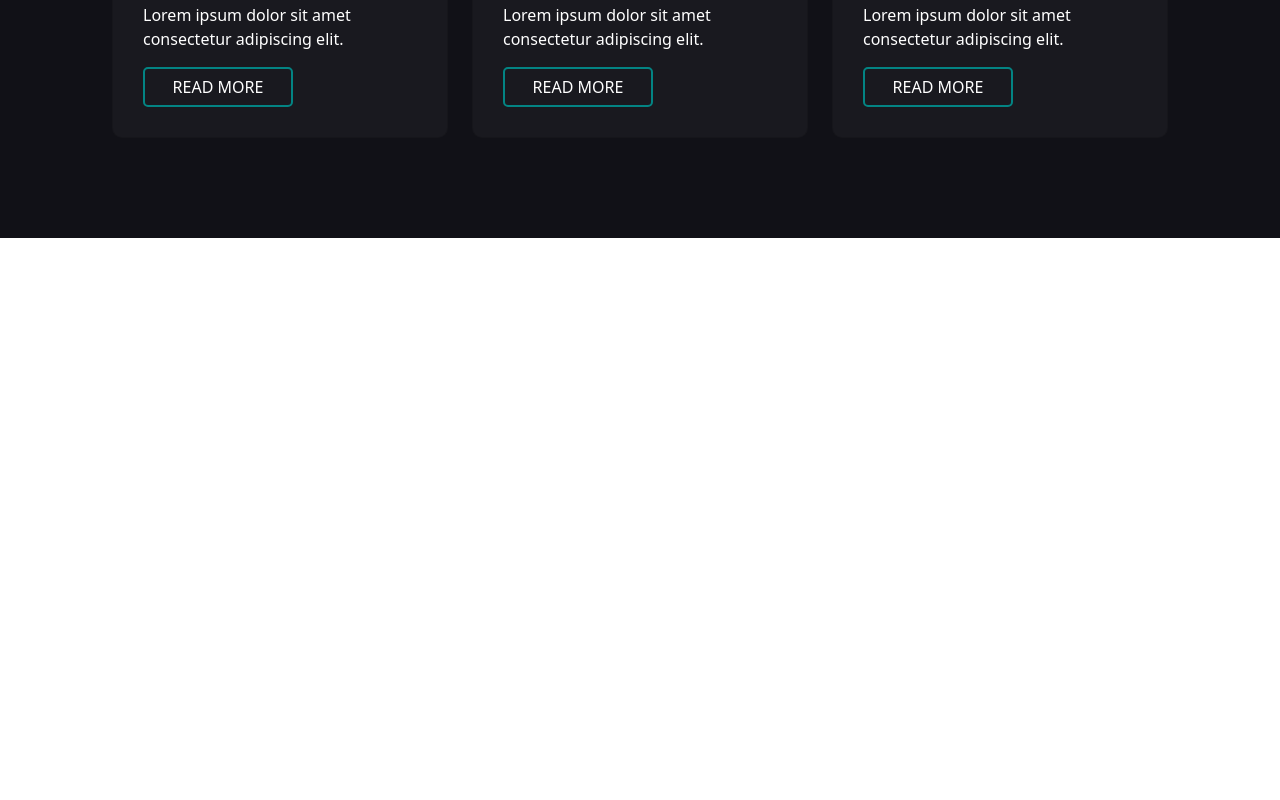
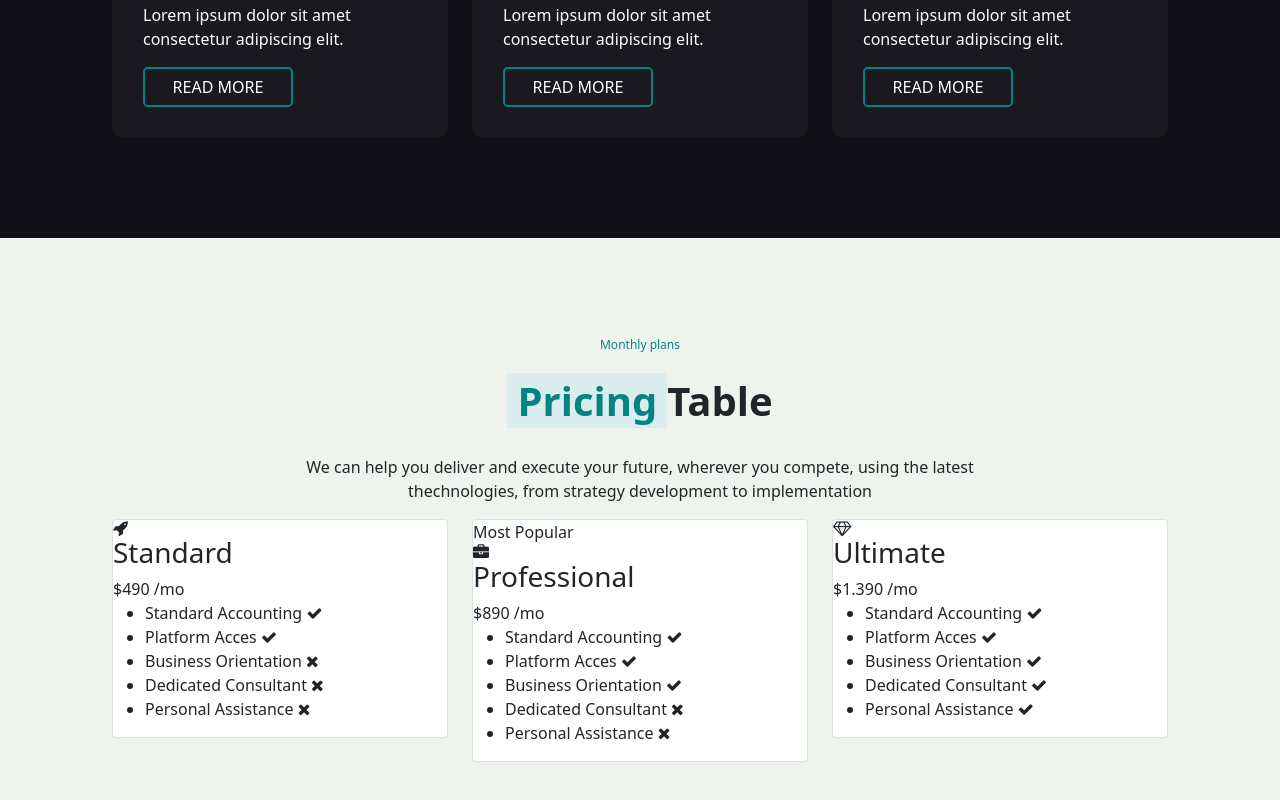
Before and after one commit to FrancescoAndreotti/proj-html-vuejs, a Vue app: page / in a window 1280 px wide. Shown: the part 2517-3317 px from the top of the page. Before the commit the page ends 2755 px from the top, so only its background shows below. Built offline with nearby package versions, Linux system fonts and the light colour scheme.

Commit message:
Added Pricing card

```diff
--- a/src/components/Mains.vue
+++ b/src/components/Mains.vue
@@ -2,16 +2,19 @@
   <div>
     <AboutTheCompany></AboutTheCompany>
     <Services></Services>
+    <Pricing></Pricing>
   </div>
 </template>
 
 <script>
 import AboutTheCompany from "./AboutTheCompany.vue";
 import Services from "./Services.vue";
+import Pricing from "./Pricing.vue";
 export default {
   components: {
     AboutTheCompany,
     Services,
+    Pricing,
   },
 };
 </script>
--- /dev/null
+++ b/src/components/Pricing.vue
@@ -0,0 +1,145 @@
+<template>
+  <div>
+    <div class="container-fluid">
+      <div class="container">
+        <div class="row">
+          <div class="col-8 offset-2 text-center">
+            <h6 class="mb-4">Monthly plans</h6>
+            <h2><span>Pricing</span>Table</h2>
+            <p>
+              We can help you deliver and execute your future, wherever you
+              compete, using the latest thechnologies, from strategy development
+              to implementation
+            </p>
+          </div>
+        </div>
+        <div class="row row-cols-3">
+          <div class="col" v-for="(card, i) in cards" :key="i">
+            <div class="card">
+              <span v-if="card.title === `Professional`">Most Popular</span>
+              <i :class="card.icon"></i>
+              <h3>{{ card.title }}</h3>
+              <span>{{ card.price }}</span>
+              <ul>
+                <li v-for="(future, e) in card.futures" :key="e">
+                  {{ future.future }}
+                  <i :class="future.value ? `fa fa-check` : `fa fa-times`"></i>
+                </li>
+              </ul>
+            </div>
+          </div>
+        </div>
+      </div>
+    </div>
+  </div>
+</template>
+
+<script>
+export default {
+  data() {
+    return {
+      cards: [
+        {
+          icon: "fa fa-rocket",
+          title: "Standard",
+          price: "$490 /mo",
+          futures: [
+            {
+              future: "Standard Accounting",
+              value: true,
+            },
+            {
+              future: "Platform Acces",
+              value: true,
+            },
+            {
+              future: "Business Orientation",
+              value: false,
+            },
+            {
+              future: "Dedicated Consultant",
+              value: false,
+            },
+            {
+              future: "Personal Assistance",
+              value: false,
+            },
+          ],
+        },
+        {
+          icon: "fa fa-briefcase",
+          title: "Professional",
+          price: "$890 /mo",
+          futures: [
+            {
+              future: "Standard Accounting",
+              value: true,
+            },
+            {
+              future: "Platform Acces",
+              value: true,
+            },
+            {
+              future: "Business Orientation",
+              value: true,
+            },
+            {
+              future: "Dedicated Consultant",
+              value: false,
+            },
+            {
+              future: "Personal Assistance",
+              value: false,
+            },
+          ],
+        },
+        {
+          icon: "fa fa-diamond",
+          title: "Ultimate",
+          price: "$1.390 /mo",
+          futures: [
+            {
+              future: "Standard Accounting",
+              value: true,
+            },
+            {
+              future: "Platform Acces",
+              value: true,
+            },
+            {
+              future: "Business Orientation",
+              value: true,
+            },
+            {
+              future: "Dedicated Consultant",
+              value: true,
+            },
+            {
+              future: "Personal Assistance",
+              value: true,
+            },
+          ],
+        },
+      ],
+    };
+  },
+};
+</script>
+
+<style scoped lang="scss">
+@import "../scss/app.scss";
+.container-fluid {
+  padding: 100px;
+  background-color: #eef4ed;
+}
+h2 {
+  font-weight: 900;
+  font-size: 40px;
+  margin-bottom: 30px;
+  span {
+    color: $primary-green;
+    background-color: $secondary-green;
+    padding: 0 10px;
+  }
+}
+</style>
--- a/src/scss/app.scss
+++ b/src/scss/app.scss
@@ -28,3 +28,10 @@ $secondary-green: #daeced;
     background-color: $primary-green;
   }
 }
+
+
+h6 {
+    color: $primary-green;
+    font-size: 12px;
+    margin-bottom: 15px;
+}
```
